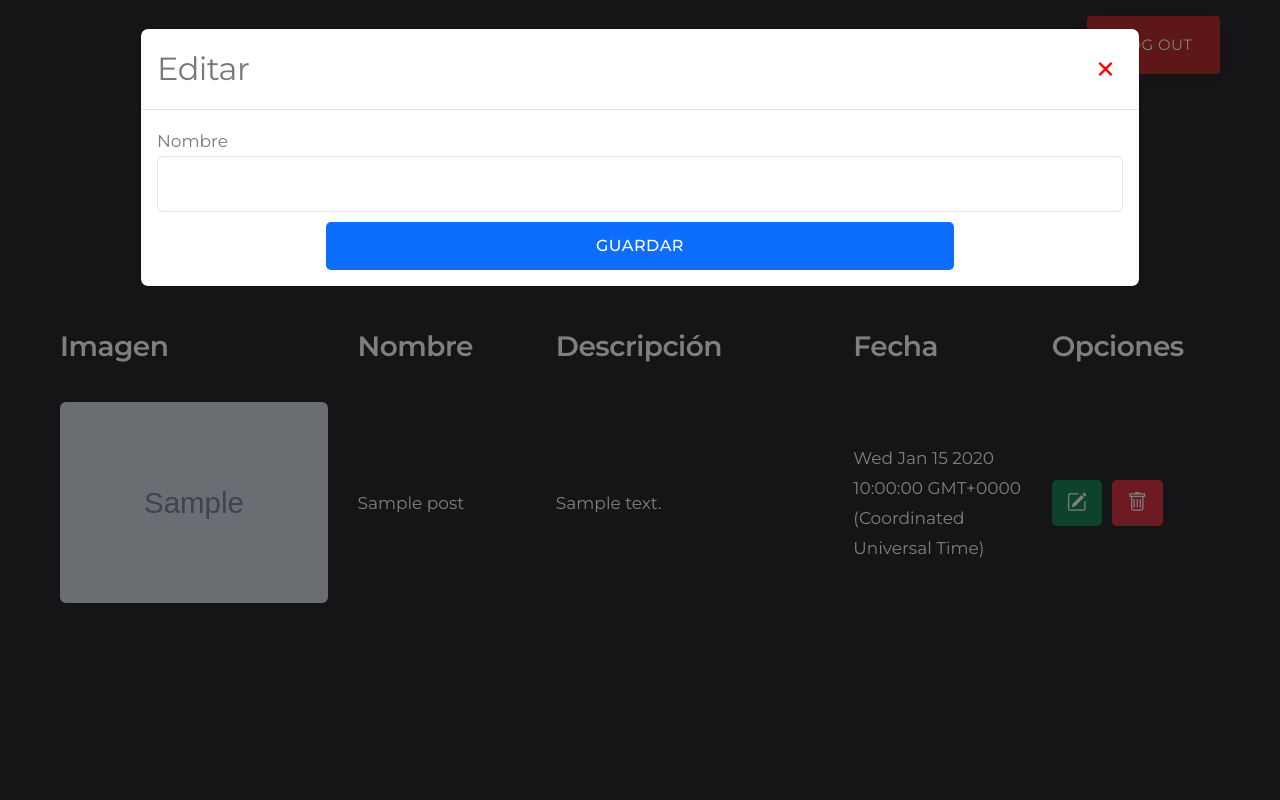
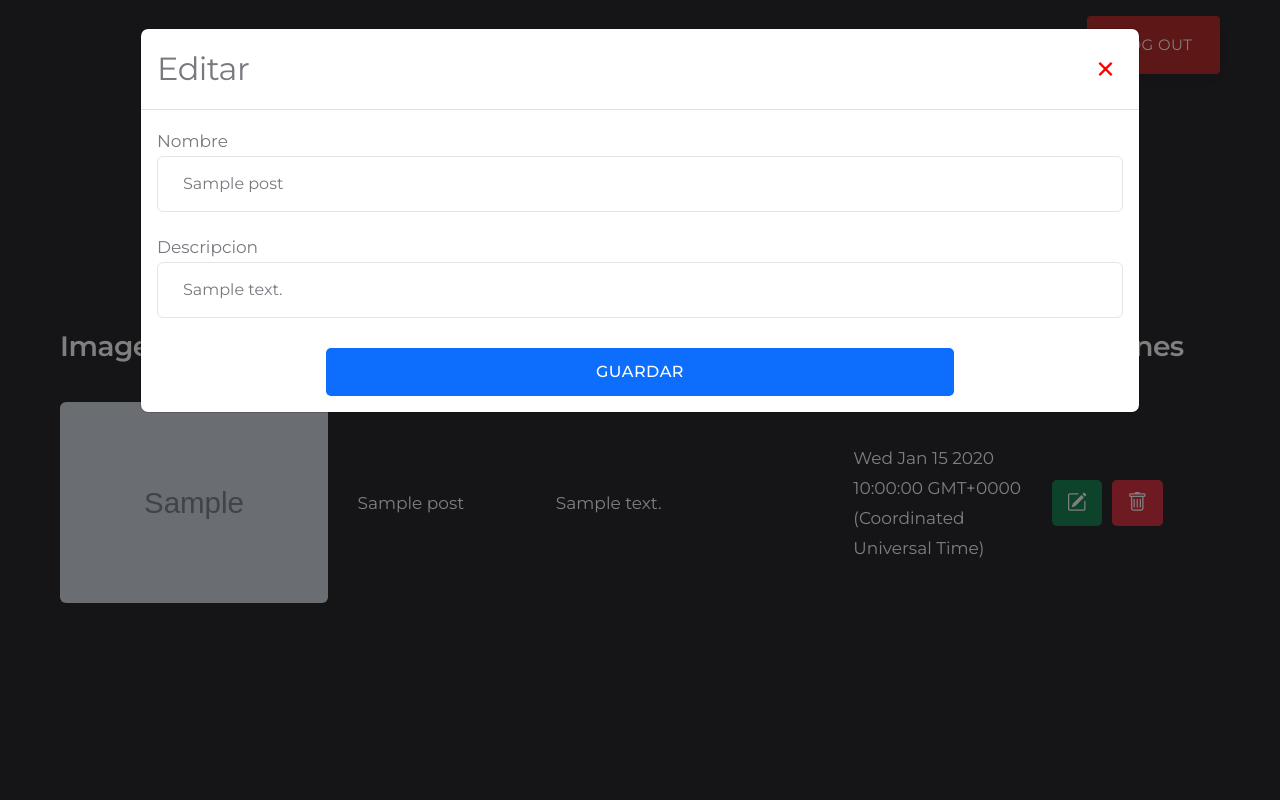
Before and after one commit to Marcomussa/antonello-panel, a Node server app: page /admin/ in a window 1280 px wide, after a click that opens the changed part. Run offline with Node 20, Linux system fonts and the light colour scheme; the visitor is signed in with stand-in values (Sample User, id 1); tables that the repository leaves empty hold one stand-in row (values such as "Sample post"); grey boxes marked "Sample" are stand-in pictures; some libraries are stand-ins or nearby versions.

Commit message:
Add Update Image, Update Post Functionality

```diff
--- a/controller/posts.mjs
+++ b/controller/posts.mjs
@@ -45,48 +45,59 @@ const createPost = async (req, res) => {
 }
 
 const updatePost = async (req, res) => {
-    const { id, imageId } = req.params
-    const { title, description } = req.body
-    const imagePath = req.file ? req.file.filename : null
+    const { id } = req.params;
+    const { title, description } = req.body;
 
-    const imageFile = path.join(__dirname, '../public/uploads', `${imageId}`)
+    const updateData = { title, description };
 
-    const updateData = {
-        title,
-        description
+    try {
+        const updatedPost = await postModel.findByIdAndUpdate(id, updateData, { new: true });
+
+        if (!updatedPost) {
+            return res.status(404).send('Post not found');
+        }
+
+        res.redirect("/admin");
+    } catch (err) {
+        res.status(500).send(err);
+    }
+};
+
+const updatePostImage = async (req, res) => {
+    const { id, imageId } = req.params;
+    const imagePath = req.file ? req.file.filename : null;
+
+    if (!imagePath) {
+        return res.status(400).json({ error: 'No image file provided' });
     }
 
-    if (imagePath) {
-        updateData.image = imagePath
-    }
+    const post = await postModel.findById(id);
+    const oldImageFile = path.join(__dirname, '/public/uploads', post.image);
 
     try {
-        const updatedPost = await postModel.findByIdAndUpdate(id, updateData, { new: true })
+        const updatedPost = await postModel.findByIdAndUpdate(id, { image: imagePath }, { new: true });
 
-        if (imagePath) {
-            fs.access(imageFile, fs.constants.F_OK, (err) => {
-                if (err) {
-                    return res.status(404).json({ error: 'File not found' })
-                }
-
-                fs.unlink(imageFile, (err) => {
-                    if (err) {
-                        console.error('Error deleting file:', err)
-                        return res.status(500).json({ error: 'Error deleting file' })
-                    }
-                })
-            })
+        if (!updatedPost) {
+            return res.status(404).send('Post not found');
         }
 
-        if (!updatedPost) {
-            return res.status(404).send('Post not found')
-        }
+        fs.access(oldImageFile, fs.constants.F_OK, (err) => {
+            if (!err) {
+                fs.unlink(oldImageFile, (err) => {
+                    if (err) {
+                        console.error('Error deleting file:', err);
+                        return res.status(500).json({ error: 'Error deleting file' });
+                    }
+                });
+            }
+        });
 
-        res.redirect("/admin")
+        res.redirect("/admin");
     } catch (err) {
-        res.status(500).send(err)
+        res.status(500).send(err);
     }
-}
+};
+
 
 const deletePost = async (req, res) => {
     const { id, imageId } = req.params
@@ -139,4 +150,4 @@ async function findThreeRandomPosts() {
     }
 }
 
-export default { getAllPosts, updatePost, createPost, deletePost, searchPost };
+export default { getAllPosts, updatePost, updatePostImage, createPost, deletePost, searchPost };
--- a/public/views/admin.ejs
+++ b/public/views/admin.ejs
@@ -253,7 +253,7 @@
                                                 </button>
                                             </div>
                                             <div class="modal-body">
-                                                <form action="/admin/update-image/<%= post._id %>" method="POST" enctype="multipart/form-data">
+                                                <form action="/admin/update-image/<%= post._id %>/<%= post.image %>" method="POST" enctype="multipart/form-data">
                                                     <div class="form-group mt-20px">
                                                         <input type="file" class="form-control" name="image" accept="image/*">
                                                     </div>
@@ -283,10 +283,16 @@
                                                     <div class="row">
                                                         <div class="col-md-12">
                                                             <label for="nombreProducto text-primary">Nombre</label>
-                                                            <input type="text" class="form-control" name="name" value="<%= post.name %>">
+                                                            <input type="text" class="form-control" name="title" value="<%= post.title %>">
                                                         </div>
                                                     </div>
-                                                    <div class="form-group text-center">
+                                                    <div class="row mt-20px">
+                                                        <div class="col-md-12">
+                                                            <label for="nombreProducto">Descripcion</label>
+                                                            <input type="text" class="form-control" name="description" value="<%= post.description %>">
+                                                        </div>
+                                                    </div>
+                                                    <div class="form-group text-center mt-20px">
                                                         <button type="submit" class="btn btn-primary mt-10px w-65 pt-10px pb-10px" name="submit" value="submit">Guardar</button>
                                                     </div>
                                                 </form>
@@ -324,7 +330,7 @@
                                 </div>
                             </div>
 
-                            <div class="row">
+                            <div class="row mt-20px">
                                 <div class="col-md-12">
                                     <label for="nombreProducto">Descripcion</label>
                                     <input type="text" class="form-control" name="description">
--- a/routes/admin.mjs
+++ b/routes/admin.mjs
@@ -13,8 +13,10 @@ router.get("/search", postsController.searchPost)
 
 router.post("/create", multer.single("image"), postsController.createPost)
 
-router.post("/update/:id/:imageId", multer.single("image"), postsController.updatePost)
+router.post("/update/:id", postsController.updatePost)
 
-router.post("/delete/:id/:imageId", postsController.deletePost)
+router.post("/update-image/:id/:imageId", multer.single("image"), postsController.updatePostImage)
+
+router.post("/delete/:id/:imageID", postsController.deletePost)
 
 export default router
```
Also changed, not shown: 6 other files.
